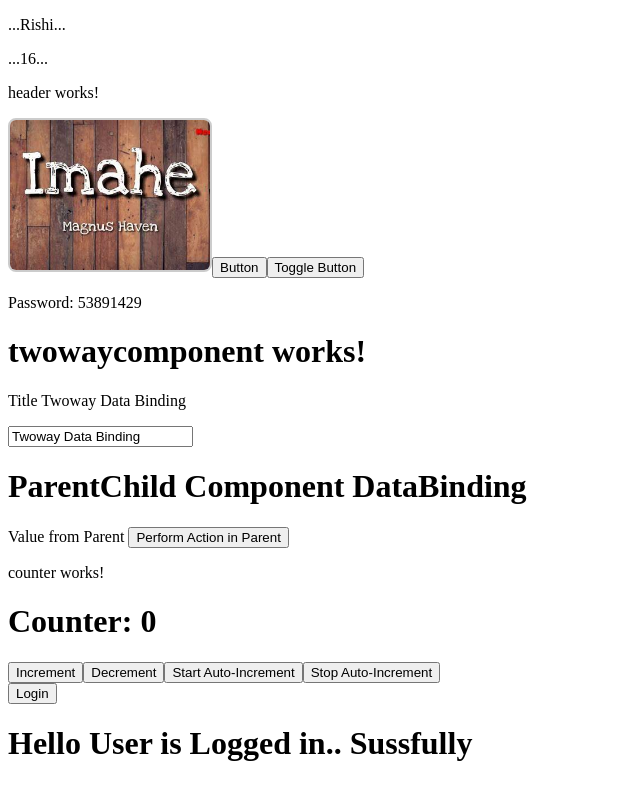
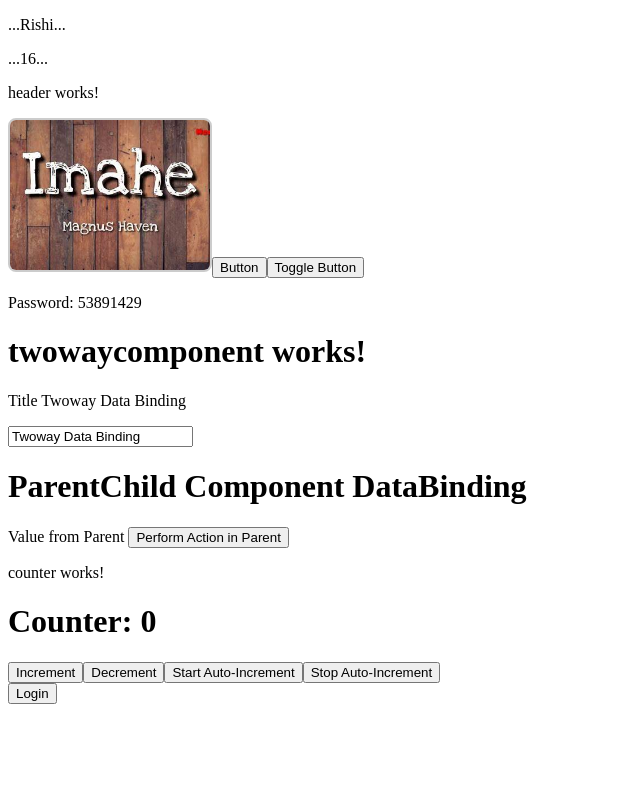
Before and after one commit to RishiSetpal/angular-ninteen, an Angular app: page / in a window 1280 px wide. Shown: the whole page, without its empty margins (0-640 px from the left). Built offline with nearby package versions, Linux system fonts and the light colour scheme.

Commit message:
Directives Types: Attribute Directives, Structural Directive, Custom Directives Part2

```diff
--- a/src/app/app.component.html
+++ b/src/app/app.component.html
@@ -24,7 +24,7 @@
 <app-counter></app-counter>
 
 
-<button onclick="isLoggedIn=!isLoggedIn">Login</button>
+<button (click)="isLoggedIn=!isLoggedIn">{{ isLoggedIn ? 'Logout' : 'Login' }}</button>
 <div *ngIf="isLoggedIn">
   <h1>Hello User is Logged in.. Sussfully </h1>
 </div>
--- a/src/app/app.component.ts
+++ b/src/app/app.component.ts
@@ -27,9 +27,14 @@ export class AppComponent {
   imagePath: string = `assets/images/imageone.jpg`;
   isDisabled: boolean = false;
 
-  isLoggedIn: boolean = true;
+  isLoggedIn: boolean = false;
 
   toggleBtn() {
     this.isDisabled = !this.isDisabled;
   }
+
+  toggleLogin() {
+    console.log('toggleLogin:.. ');
+    this.isLoggedIn = !this.isLoggedIn;
+  }
 }
```
